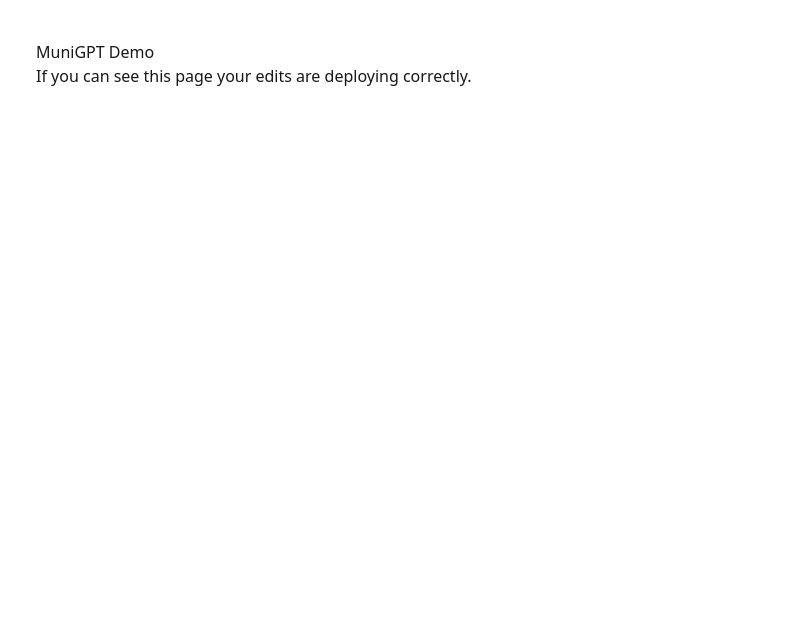
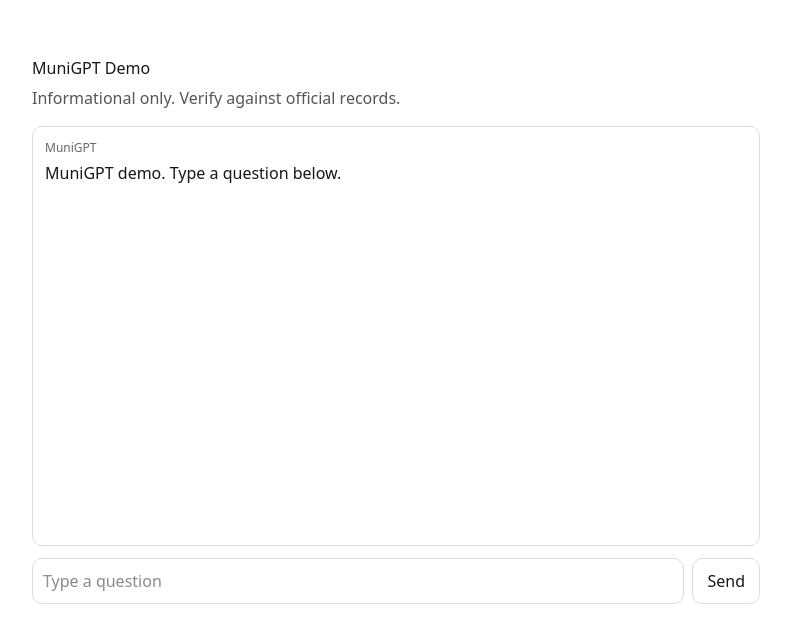
Before and after one commit to denoandrews/nextjs-boilerplate, a Next.js app: page / in a window 1280 px wide. Shown: the top 642 px of the page, without its empty margins (244-1035 px from the left). Built offline with nearby package versions, Linux system fonts and the light colour scheme.

Commit message:
Update page.tsx

```diff
--- a/app/page.tsx
+++ b/app/page.tsx
@@ -1,8 +1,78 @@
+"use client";
+
+import { useState } from "react";
+
+type Msg = { role: "user" | "assistant"; text: string };
+
 export default function Home() {
+  const [messages, setMessages] = useState<Msg[]>([
+    { role: "assistant", text: "MuniGPT demo. Type a question below." },
+  ]);
+  const [input, setInput] = useState("");
+  const [busy, setBusy] = useState(false);
+
+  async function send() {
+    const text = input.trim();
+    if (!text || busy) return;
+
+    setBusy(true);
+    setInput("");
+
+    const next = [...messages, { role: "user", text }];
+    setMessages(next);
+
+    try {
+      const res = await fetch("/api/chat", {
+        method: "POST",
+        headers: { "Content-Type": "application/json" },
+        body: JSON.stringify({ message: text }),
+      });
+
+      const data = (await res.json()) as { reply?: string };
+      setMessages([...next, { role: "assistant", text: data.reply ?? "No reply." }]);
+    } catch {
+      setMessages([...next, { role: "assistant", text: "Error calling /api/chat" }]);
+    } finally {
+      setBusy(false);
+    }
+  }
+
   return (
-    <main style={{ maxWidth: 720, margin: "40px auto", fontFamily: "system-ui" }}>
-      <h1>MuniGPT Demo</h1>
-      <p>If you can see this page your edits are deploying correctly.</p>
+    <main style={{ maxWidth: 760, margin: "40px auto", fontFamily: "system-ui", padding: 16 }}>
+      <h1 style={{ marginBottom: 6 }}>MuniGPT Demo</h1>
+      <div style={{ color: "#555", marginBottom: 16 }}>
+        Informational only. Verify against official records.
+      </div>
+
+      <div style={{ border: "1px solid #ddd", borderRadius: 10, padding: 12, height: 420, overflowY: "auto" }}>
+        {messages.map((m, i) => (
+          <div key={i} style={{ marginBottom: 12 }}>
+            <div style={{ fontSize: 12, color: "#666", marginBottom: 4 }}>
+              {m.role === "user" ? "You" : "MuniGPT"}
+            </div>
+            <div style={{ whiteSpace: "pre-wrap" }}>{m.text}</div>
+          </div>
+        ))}
+      </div>
+
+      <div style={{ display: "flex", gap: 8, marginTop: 12 }}>
+        <input
+          value={input}
+          onChange={(e) => setInput(e.target.value)}
+          onKeyDown={(e) => {
+            if (e.key === "Enter") send();
+          }}
+          placeholder="Type a question"
+          style={{ flex: 1, padding: 10, borderRadius: 10, border: "1px solid #ddd" }}
+        />
+        <button
+          onClick={send}
+          disabled={busy}
+          style={{ padding: "10px 14px", borderRadius: 10, border: "1px solid #ddd" }}
+        >
+          {busy ? "Sending" : "Send"}
+        </button>
+      </div>
     </main>
   );
 }
```
